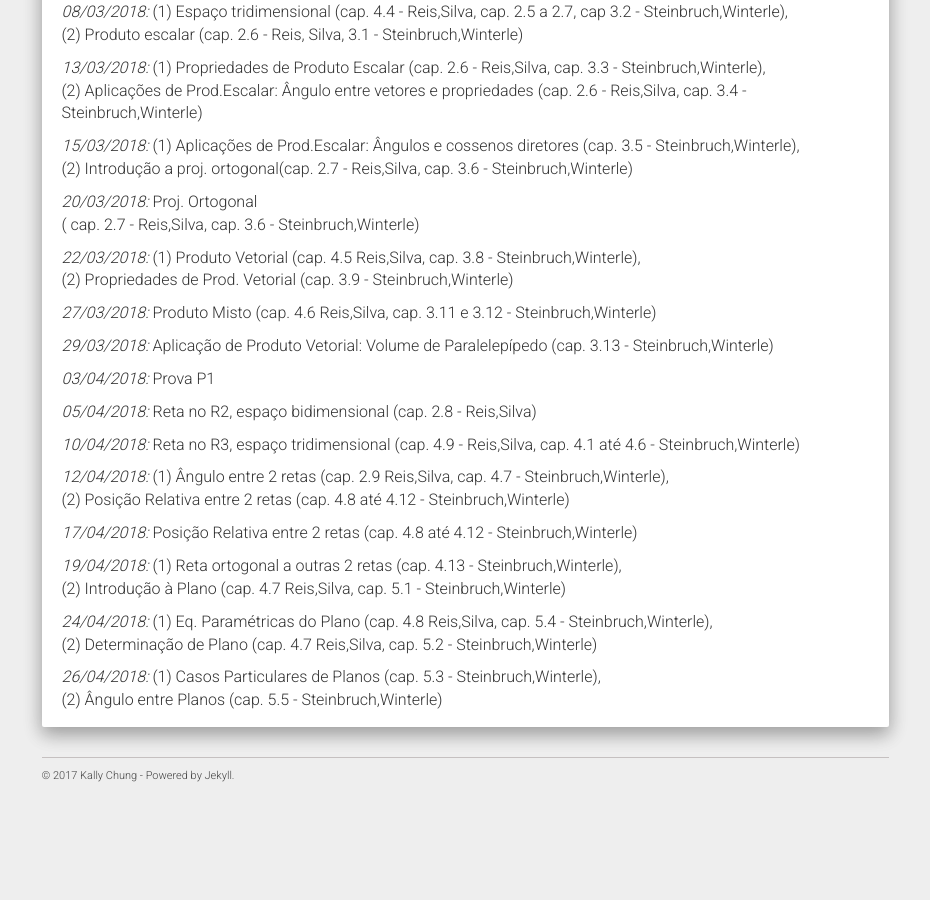
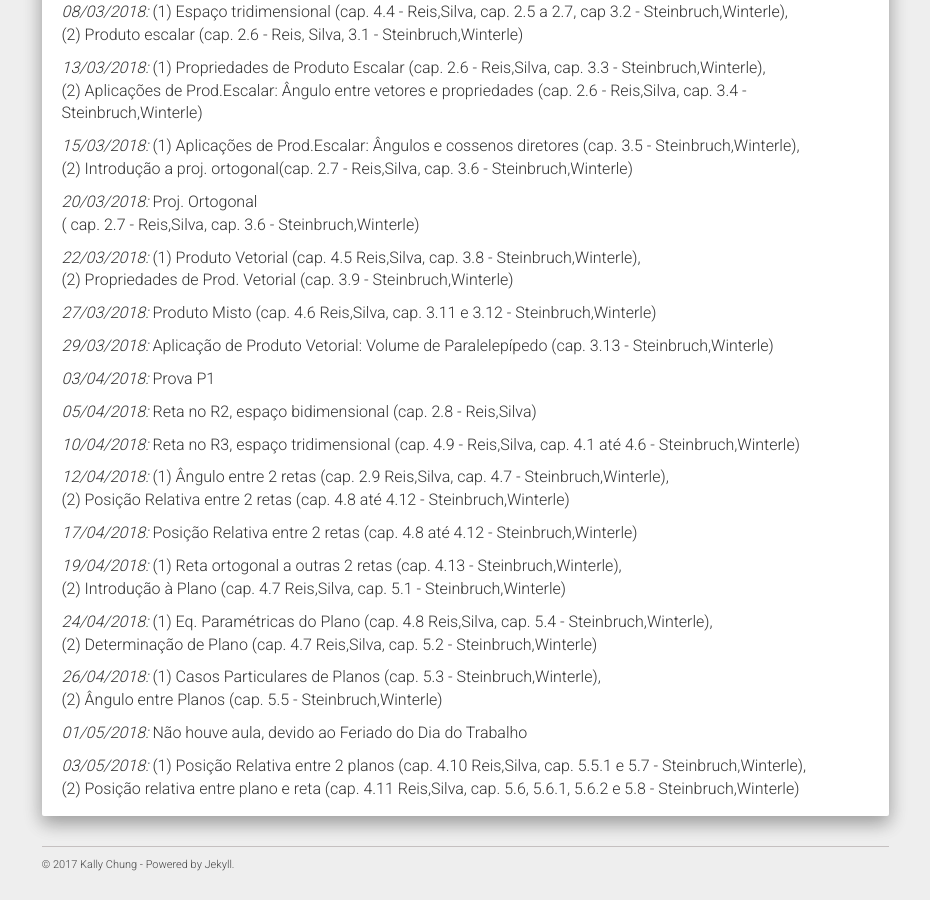
Before and after one commit to chunggnuhc/chunggnuhc.github.io, a Jekyll site: the page built from CM045-GA-1sem2018.md, in a window 1280 px wide and 900 px high, scrolled down 2127 px. Shown: the whole window, without its empty margins (321-1251 px from the left). Built offline with Jekyll 4.4.1, drawn with Linux system fonts in a browser that asks for light colours; nearby versions of some CDN libraries; before the commit the page ends 2938 px from its top, so only the background shows below that; some of the changed text lies outside the part shown.

Commit message:
Update CM045 - ListaExerc, Cronog

```diff
--- a/CM045-GA-1sem2018.md
+++ b/CM045-GA-1sem2018.md
@@ -136,3 +136,7 @@ permalink: /CM045-GA-1sem2018/
   _24/04/2018:_ (1) Eq. Paramétricas do Plano (cap. 4.8 Reis,Silva, cap. 5.4 - Steinbruch,Winterle), <br/>(2) Determinação de Plano (cap. 4.7 Reis,Silva, cap. 5.2 - Steinbruch,Winterle)
 
   _26/04/2018:_ (1) Casos Particulares de Planos (cap. 5.3 - Steinbruch,Winterle), <br/>(2) Ângulo entre Planos (cap. 5.5 - Steinbruch,Winterle)
+
+  _01/05/2018:_ Não houve aula, devido ao Feriado do Dia do Trabalho
+
+  _03/05/2018:_ (1) Posição Relativa entre 2 planos (cap. 4.10 Reis,Silva, cap. 5.5.1 e 5.7 - Steinbruch,Winterle), <br/>(2) Posição relativa entre plano e reta (cap. 4.11 Reis,Silva, cap. 5.6, 5.6.1, 5.6.2 e 5.8  - Steinbruch,Winterle)
```
Also changed, not shown: other parts of CM045-GA-1sem2018.md (+1 -1 lines).
